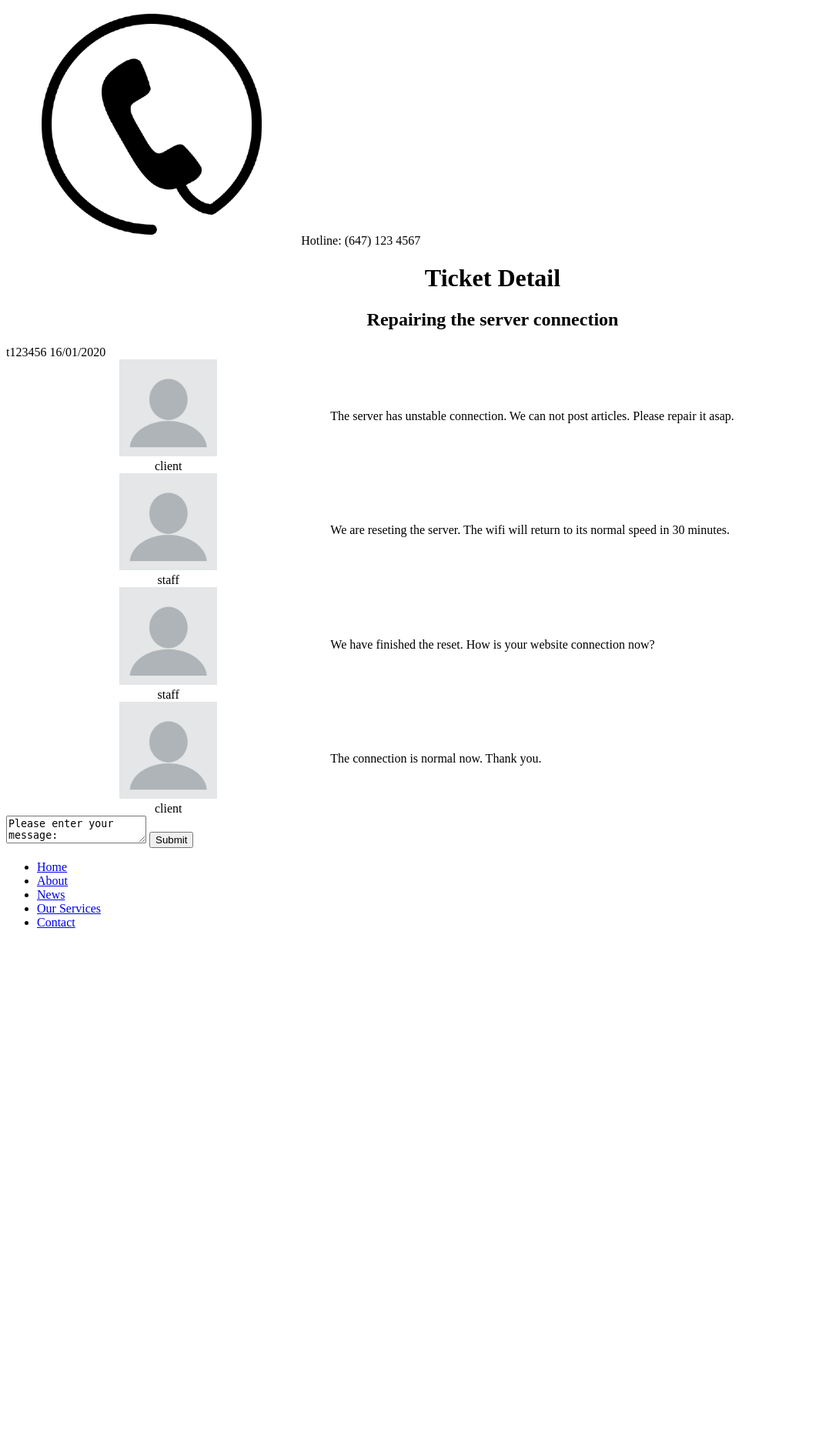
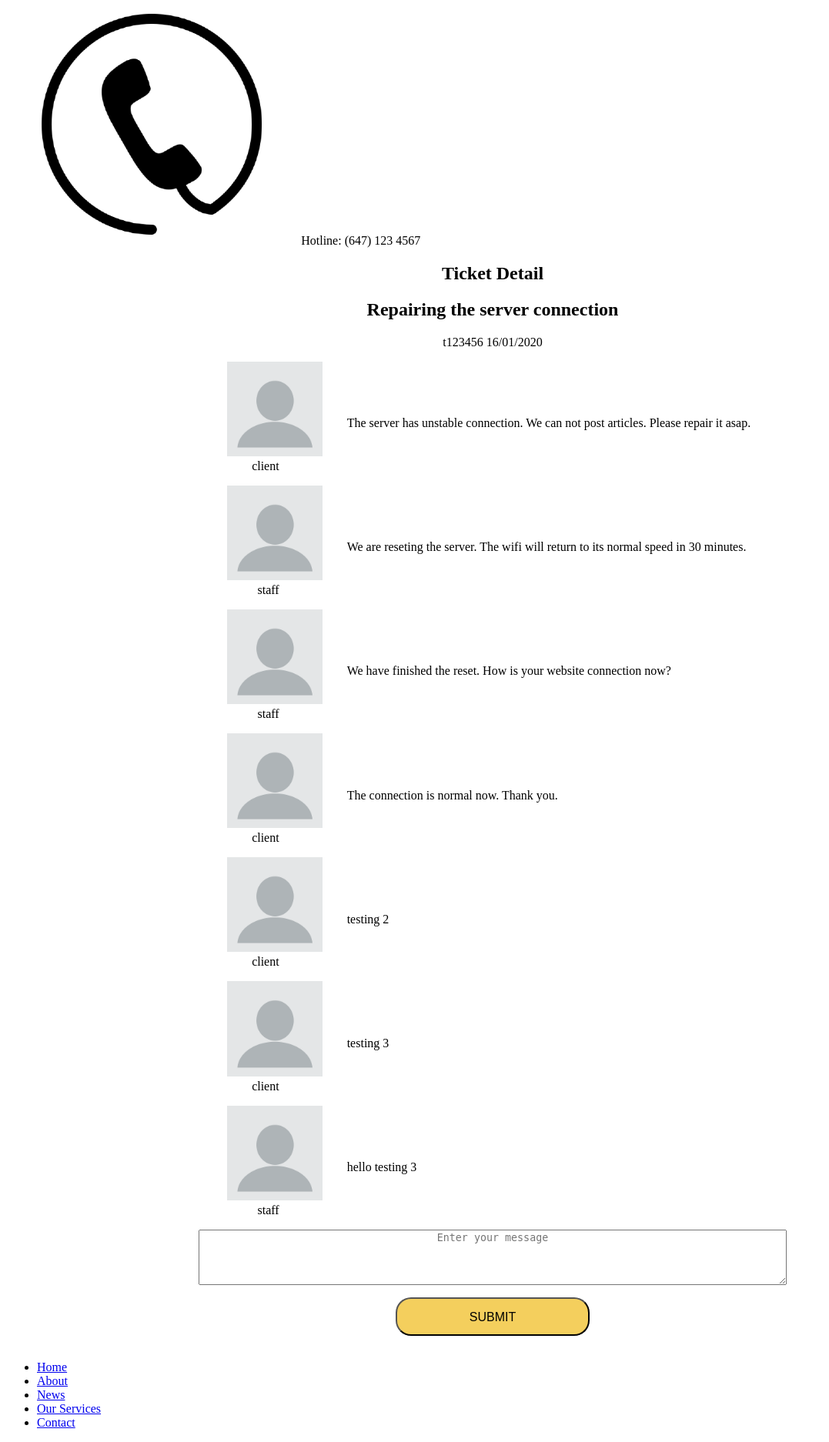
Before and after one commit to vietphuongtran/HTTP5203-XML-Assignment2, a PHP site: page /t123456.php in a window 1280 px wide. Shown: the part 491-2365 px from the top of the page at 77% size, without its empty margins (0-1077 px from the left). Before the commit the page ends 1697 px from the top, so only its background shows below. Run offline with PHP 8.4, Linux system fonts and the light colour scheme.

Commit message:
MVP finished

```diff
--- a/login.php
+++ b/login.php
@@ -76,7 +76,7 @@
                 <div>
                     <?=$invalid?>
                 </div>
-                <div id="buttoncontainer" class="buttoncont">
+                <div class="buttoncont">
                     <button type="submit" name="submit" id="loginbutton" class="button">Login</button>
                 </div>
             </form>
--- a/style/login.css
+++ b/style/login.css
@@ -34,12 +34,12 @@
     background: transparent;
 }
 /*Button*/
-#buttoncontainer {
+.buttoncont {
     display: flex;
     flex-wrap: wrap;
     justify-content: center;
 }
-#loginbutton {
+.button {
     font-size: 1em;
     color: #000;
     line-height: 1.2;
@@ -65,7 +65,11 @@
 }
 .sender {
     flex: 1 0 0;
-    text-align: center;
+    text-align: right;
+    margin: 0 2em 1em auto;
+}
+.from {
+    padding-right: 3.5em;
 }
 .message {
     flex: 2 0 0;
@@ -77,3 +81,16 @@ img {
 h1, h2, #logout {
     text-align: center;
 }
+#submitbutton {
+    width: 20%;
+    background: #F4CF5D;
+}
+.textareafield {
+    text-align: center;
+    width: 60%;
+    height: 5em;
+}
+.subject {
+    text-align: center;
+    margin-bottom: 1em;
+}
--- a/t123456.php
+++ b/t123456.php
@@ -1,10 +1,24 @@
 <?php
+    session_start();
     $xml = new DOMDocument("1.0", "UTF-8");
     //load the xml doc
     $xml = simplexml_load_file("tickets.xml");
     $tickets = $xml->ticket;
     $messages = $tickets[0]->messages->message;
-
+    $messInsert = $tickets[0]->messages;
+    if (isset($_POST['submit'])) {
+        $newMess = $_POST['message'];
+        $newMsgXML = $messInsert->addChild('message', $newMess);
+        $clientid = "/^(c|C|s|S)\d{8}$/";
+        //if the user is a client (id c....) or a supporting technician (id s...) go to the page which ONLY contains that client's or supporting technician's ticket
+        if (preg_match($clientid, $_SESSION['id'])) {
+            $newMsgXML->addAttribute('from', 'client');
+        }
+        else {
+            $newMsgXML->addAttribute('from', 'staff');
+        }
+        $xml->saveXML("tickets.xml");
+    }
 ?>
 <!DOCTYPE html>
 <html>
@@ -16,9 +30,11 @@
     </head>
     <body>
         <? include "includes/header.php" ?>
-        <h1>Ticket Detail</h1>
-        <h2><?=$tickets[0]->subject ?></h2>
-        <div><?=$tickets[0]->ticketid ?> <?=$tickets[0]->issuedate ?></div>
+        <h2>Ticket Detail</h2>
+        <div class="subject">
+            <h2><?=$tickets[0]->subject ?></h2>
+            <div><?=$tickets[0]->ticketid ?> <?=$tickets[0]->issuedate ?></div>
+        </div>
         <?
         include 'ticketdetail.php'
         ?>
--- a/ticketdetail.php
+++ b/ticketdetail.php
@@ -4,27 +4,24 @@
     //load the xml doc
     $xml->preserveWhiteSpace = false;
     $xml->formatOutput = true;
-    if (isset($_POST['submit'])) {
-        $newMess = $_POST['message'];
-        $xml = new DOMDocument("1.0", "UTF8");
-        $messageParent = $tickets[0]->messages;
-        $messageChild = $xml->createElement("message", $newMess);
-        $messageParent->appendChild($messageChild);
-        ('tickets.xml');
-    }
+
 ?>
 <? foreach ($messages as $m)  { ?>
     <div class="msgcontainer">
         <div class="sender">
             <div><img src="image/blank-profile-picture.png" alt="A blank profile picture"/></div>
-            <div><?=$m['from']?></div>
+            <div class="from"><?=$m['from']?></div>
         </div>
         <div class="message"><?=$m?></div>
     </div>
 <? } ?>
 <div>
     <form method="POST" action ="">
-        <textarea name="message">Please enter your message:</textarea>
-        <input type="submit" value="Submit" name ="submit" />
+        <div class="buttoncont">
+            <textarea class="textareafield" name="message" placeholder="Enter your message"></textarea>
+        </div>
+        <div class="buttoncont">
+            <button type="submit" name="submit" id="submitbutton" class="button">Submit</button>
+        </div>
     </form>
 </div>
--- a/tickets.xml
+++ b/tickets.xml
@@ -1,12 +1,12 @@
-<?xml version="1.0" encoding="utf-8" ?>
+<?xml version="1.0" encoding="utf-8"?>
 <!--<tickets xmlns:xsi="http://www.w3.org/2001/XMLSchema-instance" xsi:noNamespaceSchemaLocation="tickets.xsd">-->
 <tickets>
     <ticket>
         <ticketid>t123456</ticketid>
         <issuedate>16/01/2020</issuedate>
         <subject task="Repair">Repairing the server connection</subject>
-        <messages urgent="yes">
-            <message from="client" date="16/01/2020" >
+        <messages urgent="yes" from="staff">
+            <message from="client" date="16/01/2020">
                 The server has unstable connection. We can not post articles. Please repair it asap.
             </message>
             <message from="staff" date="17/01/2020">
@@ -15,10 +15,10 @@
             <message from="staff" date="17/01/2020">
                 We have finished the reset. How is your website connection now?
             </message>
-            <message from="client" date="17/01/2020" >
+            <message from="client" date="17/01/2020">
                 The connection is normal now. Thank you.
             </message>
-        </messages>
+        <message from="client">testing 2</message><message from="client">testing 3</message><message from="staff">hello testing 3</message></messages>
         <userids>
             <userid from="client">c01357911</userid>
             <userid from="staff">s02468010</userid>
@@ -30,13 +30,13 @@
         <issuedate>29/02/2020</issuedate>
         <subject task="Install">Installing softwares on new purchased laptops</subject>
         <messages urgent="no">
-                <message from="client" date="29/02/2020" >
+                <message from="client" date="29/02/2020">
                     We need to install company software on 20 new laptops.
                 </message>
                 <message from="staff" date="29/02/2020">
                     We are dispatching a team to complete the task. Estimated completion time: 8 hours.
                 </message>
-            </messages>
+         </messages>
             <userids>
                 <userid from="client">c01357912</userid>
                 <userid from="staff">a01234567</userid>
@@ -47,8 +47,8 @@
         <ticketid>t123458</ticketid>
         <issuedate>29/03/2020</issuedate>
         <subject task="Purchase">Purchase new equipments for the new office</subject>
-        <messages  urgent="no">
-                <message from="client" date="29/03/2020" >
+        <messages urgent="no">
+                <message from="client" date="29/03/2020">
                     We need to purchase 30 new laptops for our new office headquarter. Please suggest us some models and price
                 </message>
                 <message from="staff" date="29/03/2020">
```
Also changed, not shown: t123457.php (+18 -2 lines), t123458.php (+20 -3 lines), users.xml (+5 -5 lines).
